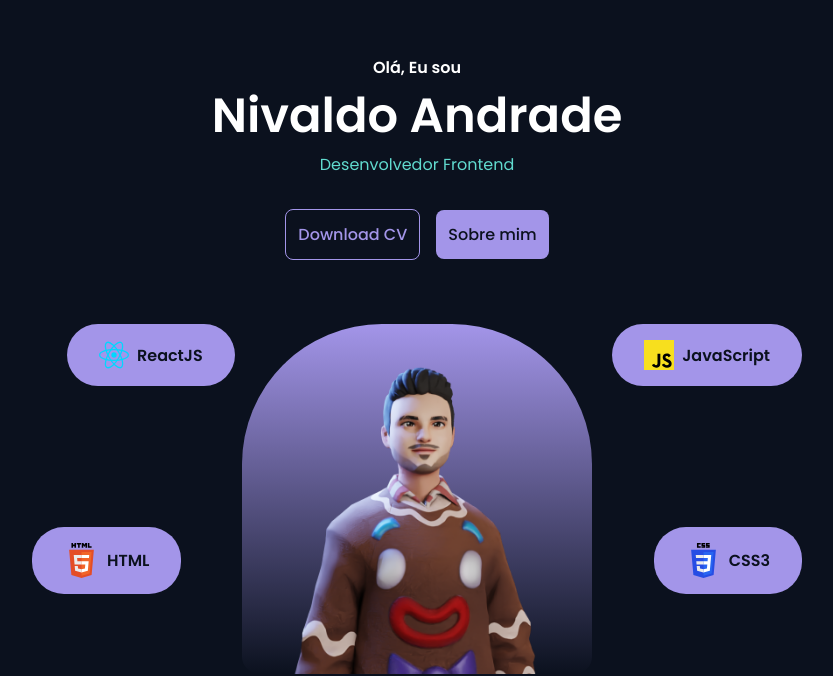
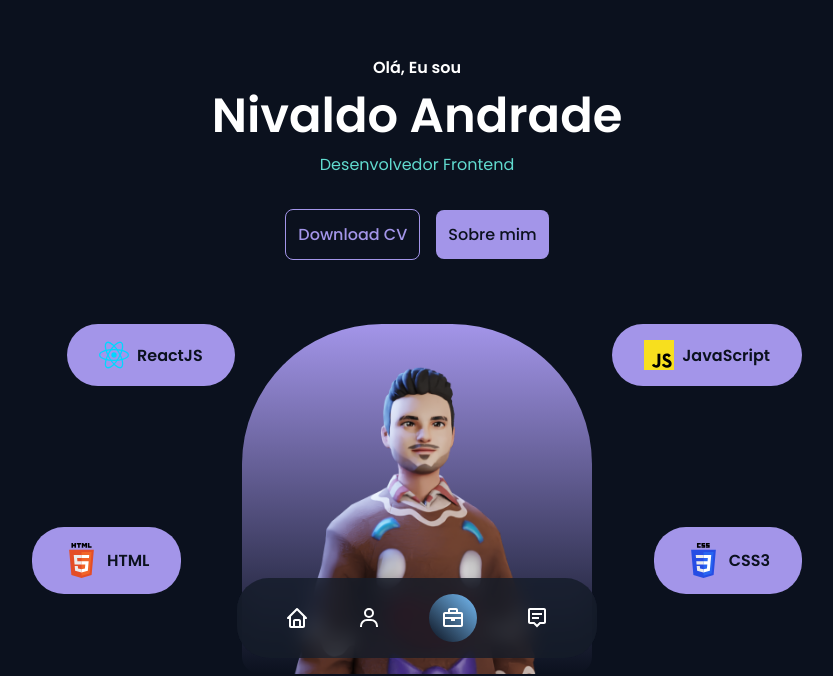
Before and after one commit to nivaldoandrade/portfolio-nivaldoandrade, a Next.js app: page / in a window 1280 px wide. Shown: the part 126-802 px from the top of the page, without its empty margins (223-1056 px from the left). Built offline with nearby package versions, Linux system fonts and the light colour scheme.

Commit message:
create: component navBar

```diff
--- /dev/null
+++ b/src/components/NavBar/index.tsx
@@ -0,0 +1,36 @@
+import Link from 'next/link';
+import {
+  BiHome,
+  BiUser,
+  BiBriefcase,
+  BiMessageAltDetail,
+} from 'react-icons/bi';
+
+import styles from './styles.module.scss';
+
+export function NavBar() {
+  return (
+    <nav className={styles.navContainer}>
+      <Link href="#">
+        <a>
+          <BiHome size={24} />
+        </a>
+      </Link>
+      <Link href="#">
+        <a>
+          <BiUser size={24} />
+        </a>
+      </Link>
+      <Link href="#">
+        <a className={styles.active}>
+          <BiBriefcase size={24} />
+        </a>
+      </Link>
+      <Link href="#">
+        <a>
+          <BiMessageAltDetail size={24} />
+        </a>
+      </Link>
+    </nav>
+  );
+}
--- /dev/null
+++ b/src/components/NavBar/styles.module.scss
@@ -0,0 +1,29 @@
+.navContainer {
+  z-index: 1;
+  position: fixed;
+  bottom: 1rem;
+  left: 50%;
+  transform: translateX(-50%);
+
+  display: flex;
+  justify-content: space-between;
+  align-items: center;
+  gap: 3rem;
+
+  padding: 1rem 3rem;
+
+  background-color: var(--container-color-rgba);
+  backdrop-filter: blur(10px);
+  --webkit-backdrop-filter: blur(10px);
+  border-radius: 2rem;
+
+  a {
+    font-size: 0;
+
+    &.active {
+      background-image: linear-gradient(45deg, var(--background-color) , var(--blue));
+      border-radius: 50%;
+      padding: 0.75rem;
+    }
+  }
+}
--- a/src/pages/index.tsx
+++ b/src/pages/index.tsx
@@ -1,6 +1,7 @@
 import { About } from '../components/About';
 import { Contact } from '../components/Contact';
 import { Into } from '../components/Into';
+import { NavBar } from '../components/NavBar';
 import { Portfolio } from '../components/Portfolio';
 
 import styles from '../styles/Home.module.scss';
@@ -8,6 +9,7 @@ import styles from '../styles/Home.module.scss';
 export default function Home() {
   return (
     <>
+      <NavBar />
       <Into />
       <main className={styles.mainContainer}>
         <About />
--- a/src/styles/globals.scss
+++ b/src/styles/globals.scss
@@ -7,7 +7,8 @@
   --title-color: 	#f0f2f4;
   --text-color:#babec4;
   --text-color-light: #888b91;
-  --container-color: 	#151c28;
+  --container-color:#151c28;
+  --container-color-rgba: rgba(21, 28, 40, 0.8);
 }
 
 * {
```
